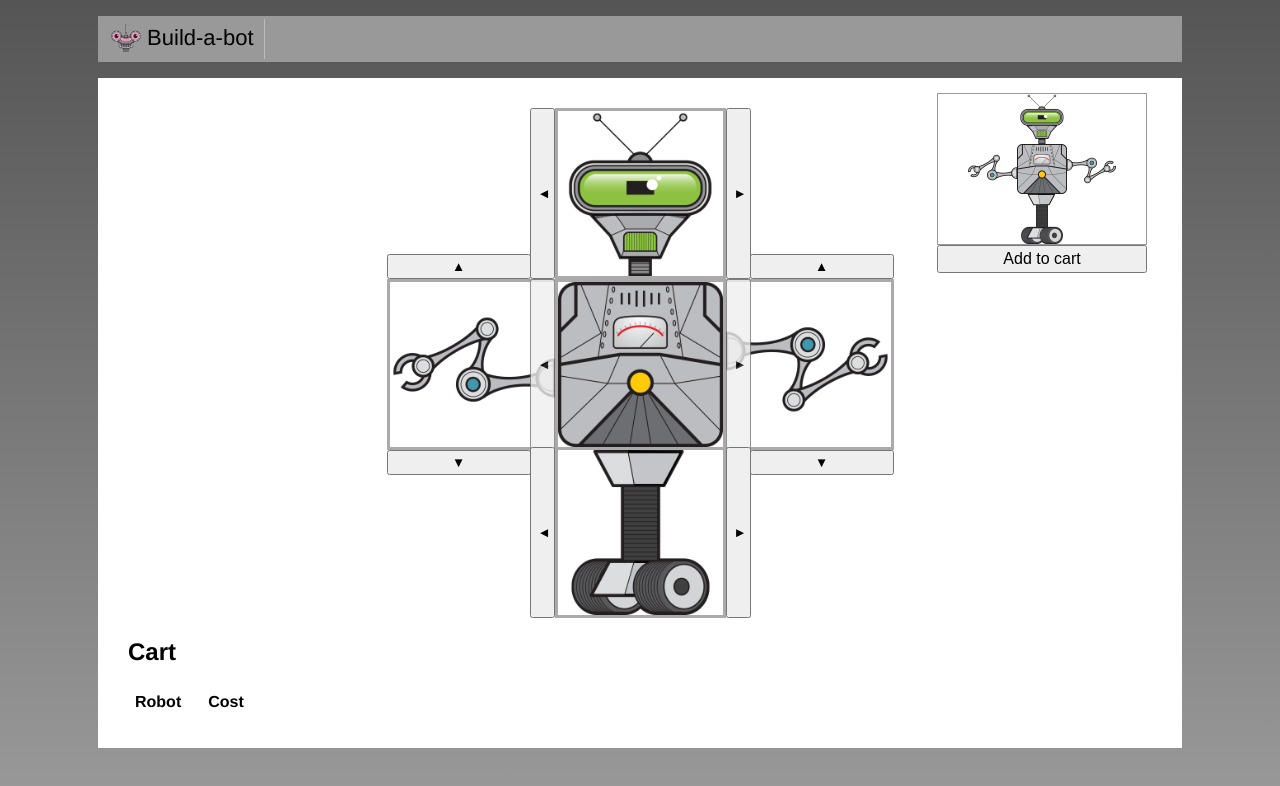
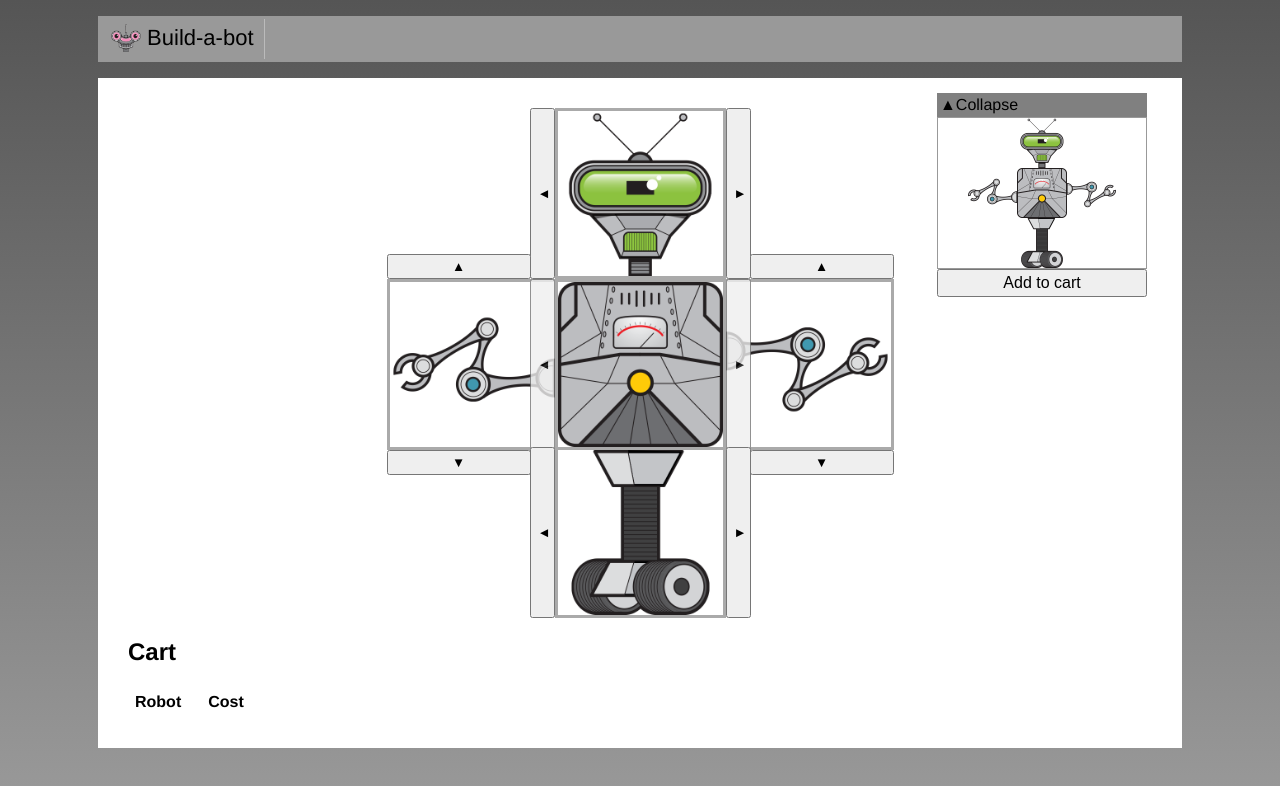
Before and after one commit to Morcado/build-a-bot-vue-app, a Vue app: page / in a window 1280 px wide. Shown: the top 786 px of the page. Built offline with nearby package versions, Linux system fonts and the light colour scheme.

Commit message:
inyectar contenido en un componente slot

```diff
--- /dev/null
+++ b/src/shared/CollapsibleSection.vue
@@ -0,0 +1,31 @@
+<template>
+  <div>
+    <div class="header">
+      <span v-if="open" @click="open = !open">&#x25B2;Collapse</span>
+      <span v-if="!open" @click="open = !open">&#x25BC;Expand</span>
+    </div>
+  </div>
+  <!-- Toggleable content -->
+  <slot v-if="open">
+    <div>Default Content</div>
+  </slot>
+</template>
+
+<script>
+
+export default {
+  name: 'CollapsibleSection',
+  data() {
+    return { open: true };
+  },
+};
+</script>
+
+<style scoped>
+.header {
+  background-color: gray;
+  padding: 3px;
+  cursor: pointer;
+}
+
+</style>
```
Also changed, not shown: src/build/RobotBuilder.vue.
